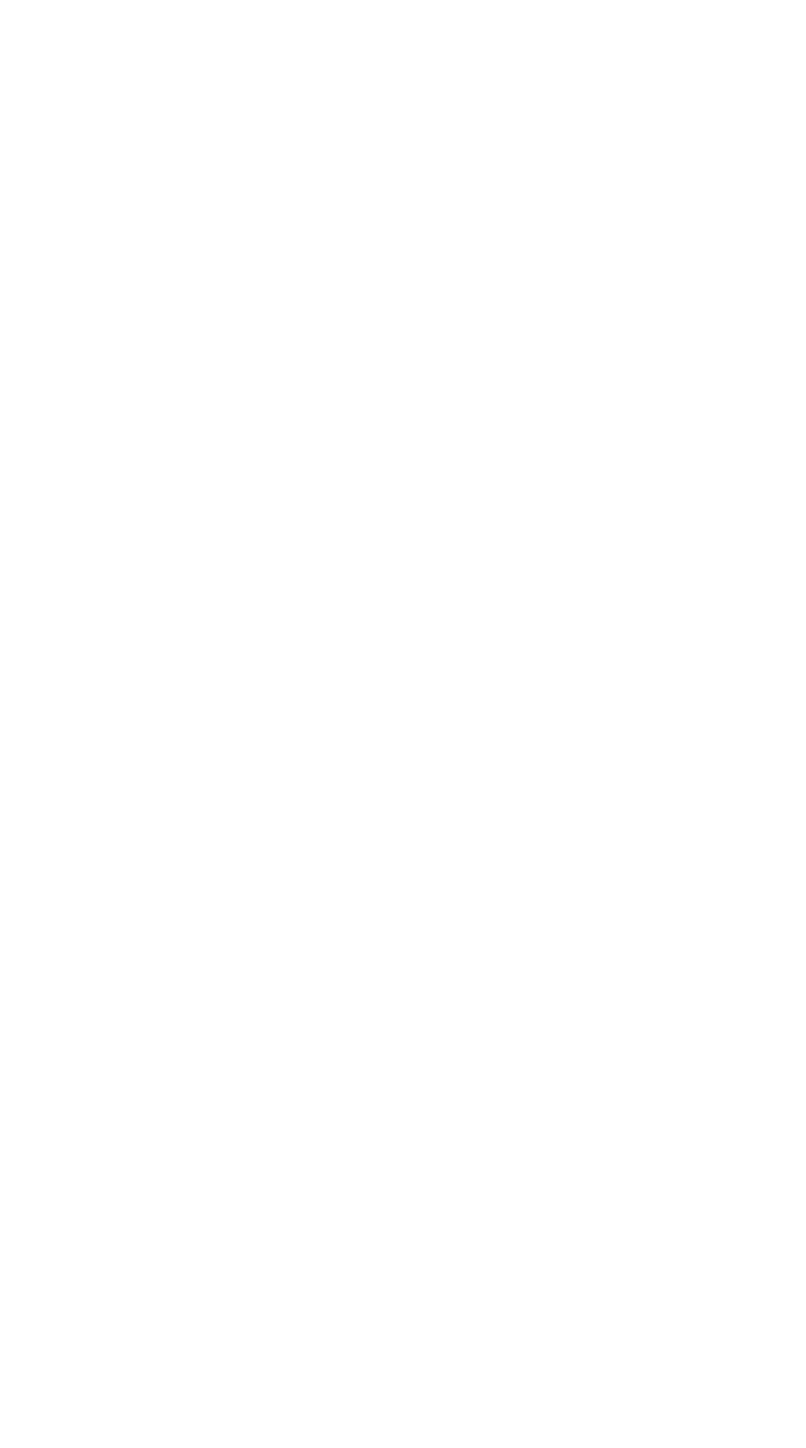
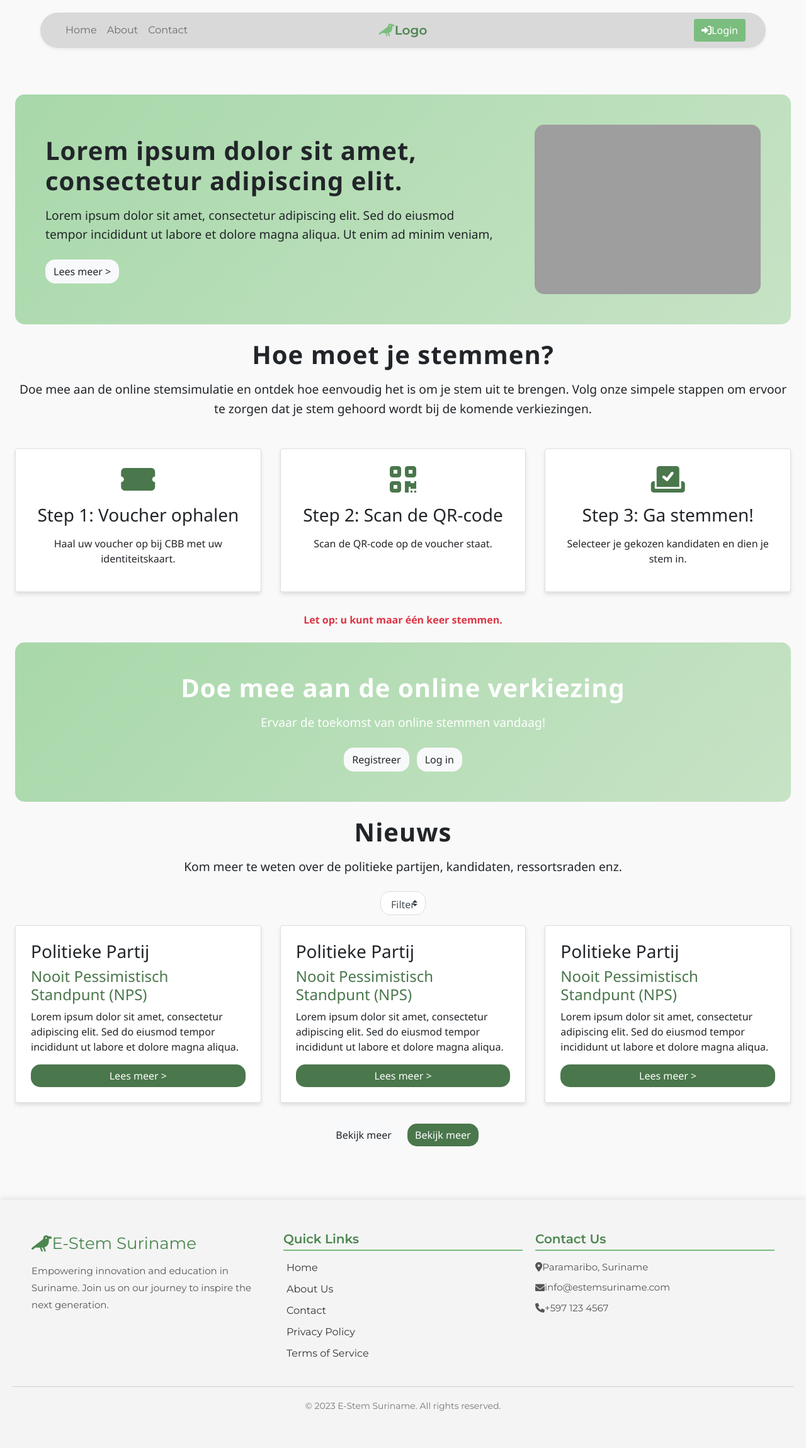
Before and after one commit to LeoRanoe/E-Stem_Suriname, a PHP site: page / in a window 1280 px wide. Before the commit the page is empty. Shown: the whole page at 63% size. Before the commit the page ends 800 px from the top, so only its background shows below. Run offline with PHP 8.4, Linux system fonts and the light colour scheme; some libraries are stand-ins or nearby versions; grey boxes are pictures that could not be loaded.

Commit message:
feat: added index.php and fixed nav.php to include index.php

```diff
--- a/include/nav.php
+++ b/include/nav.php
@@ -1,6 +1,4 @@
 <?php
-require '../db.php'; // Include your database connection file
-
 // Fetch user details if logged in
 $userName = '';
 if (isset($_SESSION['User ID'])) {
--- a/index.php
+++ b/index.php
@@ -0,0 +1,182 @@
+<?php
+session_start();
+require 'db.php'; // Adjusted path to db.php
+include './include/nav.php';
+?>
+<!DOCTYPE html>
+<html lang="nl">
+<head>
+    <meta charset="UTF-8">
+    <meta name="viewport" content="width=device-width, initial-scale=1.0">
+    <title>Online Verkiezing</title>
+    <link href="https://stackpath.bootstrapcdn.com/bootstrap/4.5.2/css/bootstrap.min.css" rel="stylesheet">
+    <link href="https://cdnjs.cloudflare.com/ajax/libs/font-awesome/6.0.0-beta3/css/all.min.css" rel="stylesheet">
+    <style>
+        body {
+            background-color: #f9f9f9;
+            font-family: 'Segoe UI', Tahoma, Geneva, Verdana, sans-serif;
+        }
+        .bg-custom-green {
+            background: linear-gradient(135deg, #A8D8AA, #C7E3C5);
+        }
+        .btn-custom-green {
+            background-color: #4A774C;
+            border: none;
+            color: white;
+            transition: background-color 0.3s ease;
+        }
+        .btn-custom-green:hover {
+            background-color: #3F6640;
+        }
+        .card-custom {
+            box-shadow: 0 4px 6px rgba(0, 0, 0, 0.1);
+            transition: transform 0.3s, box-shadow 0.3s;
+        }
+        .card-custom:hover {
+            transform: translateY(-5px);
+            box-shadow: 0 6px 12px rgba(0, 0, 0, 0.15);
+        }
+        .text-dark-green {
+            color: #4A774C;
+        }
+        .section-title {
+            font-weight: bold;
+            letter-spacing: 1px;
+        }
+        .rounded-lg {
+            border-radius: 15px !important;
+        }
+        .custom-select {
+            border-radius: 15px !important;
+            padding: 0.5rem 1rem;
+            border: 1px solid #ddd;
+            transition: border-color 0.3s ease;
+        }
+        .custom-select:focus {
+            border-color: #4A774C;
+            box-shadow: 0 0 5px rgba(74, 119, 76, 0.5);
+        }
+        .lead {
+            font-size: 1.2rem;
+            line-height: 1.6;
+        }
+        .display-4 {
+            font-size: 2.5rem;
+            font-weight: 600;
+        }
+        @media (max-width: 768px) {
+            .display-4 {
+                font-size: 2rem;
+            }
+            .lead {
+                font-size: 1rem;
+            }
+        }
+    </style>
+</head>
+<body>
+    <div class="container-fluid px-4 py-4">
+        <section class="bg-custom-green rounded-lg p-5 mb-4">
+            <div class="row align-items-center">
+                <div class="col-md-8 pr-md-5">
+                    <h1 class="display-4 section-title mb-3">Lorem ipsum dolor sit amet, consectetur adipiscing elit.</h1>
+                    <p class="lead mb-4">Lorem ipsum dolor sit amet, consectetur adipiscing elit. Sed do eiusmod tempor incididunt ut labore et dolore magna aliqua. Ut enim ad minim veniam,</p>
+                    <button class="btn btn-light rounded-lg">Lees meer ></button>
+                </div>
+                <div class="col-md-4 text-center">
+                    <img src="https://storage.googleapis.com/a1aa/image/vVsMMt_gmicg9Lg3_jpO9j6unKbdNnfFqCrSbb48Rjc.jpg" alt="Voting illustration" class="img-fluid rounded-lg">
+                </div>
+            </div>
+        </section>
+
+        <section class="text-center mb-4">
+            <h2 class="display-4 section-title mb-3">Hoe moet je stemmen?</h2>
+            <p class="lead mb-5">Doe mee aan de online stemsimulatie en ontdek hoe eenvoudig het is om je stem uit te brengen. Volg onze simpele stappen om ervoor te zorgen dat je stem gehoord wordt bij de komende verkiezingen.</p>
+
+            <div class="row justify-content-center">
+                <div class="col-md-4 mb-3">
+                    <div class="card card-custom p-4 h-100">
+                        <i class="fas fa-ticket-alt fa-3x text-dark-green mb-3"></i>
+                        <h3 class="mb-3">Step 1: Voucher ophalen</h3>
+                        <p>Haal uw voucher op bij CBB met uw identiteitskaart.</p>
+                    </div>
+                </div>
+                <div class="col-md-4 mb-3">
+                    <div class="card card-custom p-4 h-100">
+                        <i class="fas fa-qrcode fa-3x text-dark-green mb-3"></i>
+                        <h3 class="mb-3">Step 2: Scan de QR-code</h3>
+                        <p>Scan de QR-code op de voucher staat.</p>
+                    </div>
+                </div>
+                <div class="col-md-4 mb-3">
+                    <div class="card card-custom p-4 h-100">
+                        <i class="fas fa-vote-yea fa-3x text-dark-green mb-3"></i>
+                        <h3 class="mb-3">Step 3: Ga stemmen!</h3>
+                        <p>Selecteer je gekozen kandidaten en dien je stem in.</p>
+                    </div>
+                </div>
+            </div>
+            <p class="text-danger font-weight-bold mt-3">Let op: u kunt maar één keer stemmen.</p>
+        </section>
+
+        <section class="bg-custom-green text-white text-center rounded-lg p-5 mb-4">
+            <h2 class="display-4 section-title mb-3">Doe mee aan de online verkiezing</h2>
+            <p class="lead mb-4">Ervaar de toekomst van online stemmen vandaag!</p>
+            <div>
+                <button class="btn btn-light rounded-lg mr-2">Registreer</button>
+                <button class="btn btn-light rounded-lg">Log in</button>
+            </div>
+        </section>
+
+        <section>
+            <h2 class="display-4 text-center section-title mb-3">Nieuws</h2>
+            <p class="lead text-center mb-4">Kom meer te weten over de politieke partijen, kandidaten, ressortsraden enz.</p>
+
+            <div class="text-center mb-3">
+                <select class="custom-select w-auto rounded-lg">
+                    <option>Filter</option>
+                </select>
+            </div>
+
+            <div class="row">
+                <div class="col-md-4 mb-3">
+                    <div class="card card-custom p-4">
+                        <h3>Politieke Partij</h3>
+                        <h4 class="text-dark-green">Nooit Pessimistisch Standpunt (NPS)</h4>
+                        <p>Lorem ipsum dolor sit amet, consectetur adipiscing elit. Sed do eiusmod tempor incididunt ut labore et dolore magna aliqua.</p>
+                        <button class="btn btn-custom-green rounded-lg">Lees meer ></button>
+                    </div>
+                </div>
+                <div class="col-md-4 mb-3">
+                    <div class="card card-custom p-4">
+                        <h3>Politieke Partij</h3>
+                        <h4 class="text-dark-green">Nooit Pessimistisch Standpunt (NPS)</h4>
+                        <p>Lorem ipsum dolor sit amet, consectetur adipiscing elit. Sed do eiusmod tempor incididunt ut labore et dolore magna aliqua.</p>
+                        <button class="btn btn-custom-green rounded-lg">Lees meer ></button>
+                    </div>
+                </div>
+                <div class="col-md-4 mb-3">
+                    <div class="card card-custom p-4">
+                        <h3>Politieke Partij</h3>
+                        <h4 class="text-dark-green">Nooit Pessimistisch Standpunt (NPS)</h4>
+                        <p>Lorem ipsum dolor sit amet, consectetur adipiscing elit. Sed do eiusmod tempor incididunt ut labore et dolore magna aliqua.</p>
+                        <button class="btn btn-custom-green rounded-lg">Lees meer ></button>
+                    </div>
+                </div>
+            </div>
+
+            <div class="text-center mt-3">
+                <button class="btn btn-light rounded-lg mr-2">Bekijk meer</button>
+                <button class="btn btn-custom-green rounded-lg">Bekijk meer</button>
+            </div>
+        </section>
+    </div>
+
+    <script src="https://code.jquery.com/jquery-3.5.1.slim.min.js"></script>
+    <script src="https://cdn.jsdelivr.net/npm/@popperjs/core@2.5.4/dist/umd/popper.min.js"></script>
+    <script src="https://stackpath.bootstrapcdn.com/bootstrap/4.5.2/js/bootstrap.min.js"></script>
+</body>
+</html>
+<?php
+include './include/footer.php';
+?>
```
